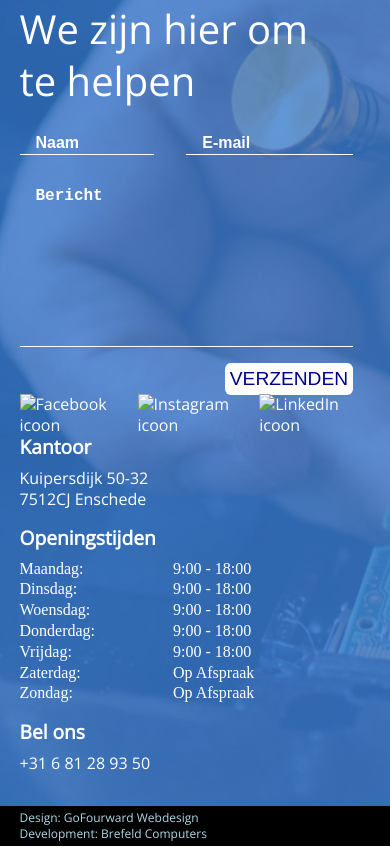
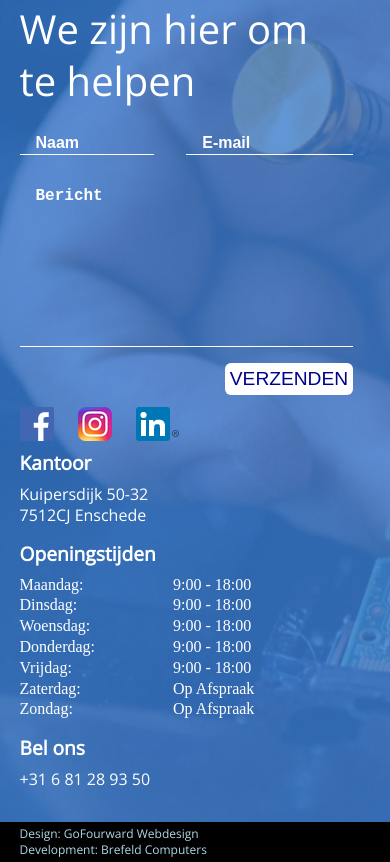
Before and after one commit to bbrefeld/test, a plain HTML site: page index.html in a window 390 px wide. Shown: the part 4415-5277 px from the top of the page. Drawn offline with nearby package versions, Linux system fonts and the light colour scheme.

Commit message:
iphone fixes

```diff
--- a/index.html
+++ b/index.html
@@ -174,9 +174,9 @@
               </div>
             </form>
           <div class="social-media">
-            <a href="#"><img src="#" alt="Facebook icoon"></a>
-            <a href="#"><img src="#" alt="Instagram icoon"></a>
-            <a href="#"><img src="#" alt="LinkedIn icoon"></a>
+            <a href="#"><img src="resources/images/social-media/Flogo.svg" alt="Facebook icoon"></a>
+            <a id="instagram-icon" href="#"><img src="resources/images/social-media/Iicon.png" alt="Instagram icoon"></a>
+            <a href="#"><img src="resources/images/social-media/linkedin.png" alt="LinkedIn icoon"></a>
           </div>
         </div>
         <div class="footer-right">
--- a/resources/css/index.css
+++ b/resources/css/index.css
@@ -350,6 +350,7 @@ form input {
   border-bottom: 0.1rem solid white;
   padding-left: 1rem;
   font-size: 1rem;
+  border-radius: 0px;
 }
 form textarea {
   width: 100%;
@@ -386,9 +387,20 @@ input:focus, textarea:focus {
 .social-media {
   display: flex;
   align-items: center;
-  justify-content: center;
+  justify-content: flex-start;
   width: 100%;
   height: 2.5rem;
+  margin-top: 1rem;
+}
+.social-media a {
+  height: 3rem;
+  min-height: 34px;
+  width: auto;
+  min-width: 34px;
+}
+.social-media #instagram-icon {
+  margin-left: 1.5rem;
+  margin-right: 1.5rem;
 }
 .footer-right {
   min-width: 11rem;
@@ -487,7 +499,7 @@ th {
 }
 
 /* Very small screens */
-@media (max-width: 600px) {
+@media (max-width: 700px) {
   header address figure figcaption {
     display: none;
   }
```
Also changed, not shown: resources/images/jigsaw.png (deleted), resources/images/social-media/Flogo.svg (added), resources/images/social-media/Iicon.png (added), resources/images/social-media/Linkedin.png (added), resources/images/web.png (deleted), resources/images/website.png (deleted).
